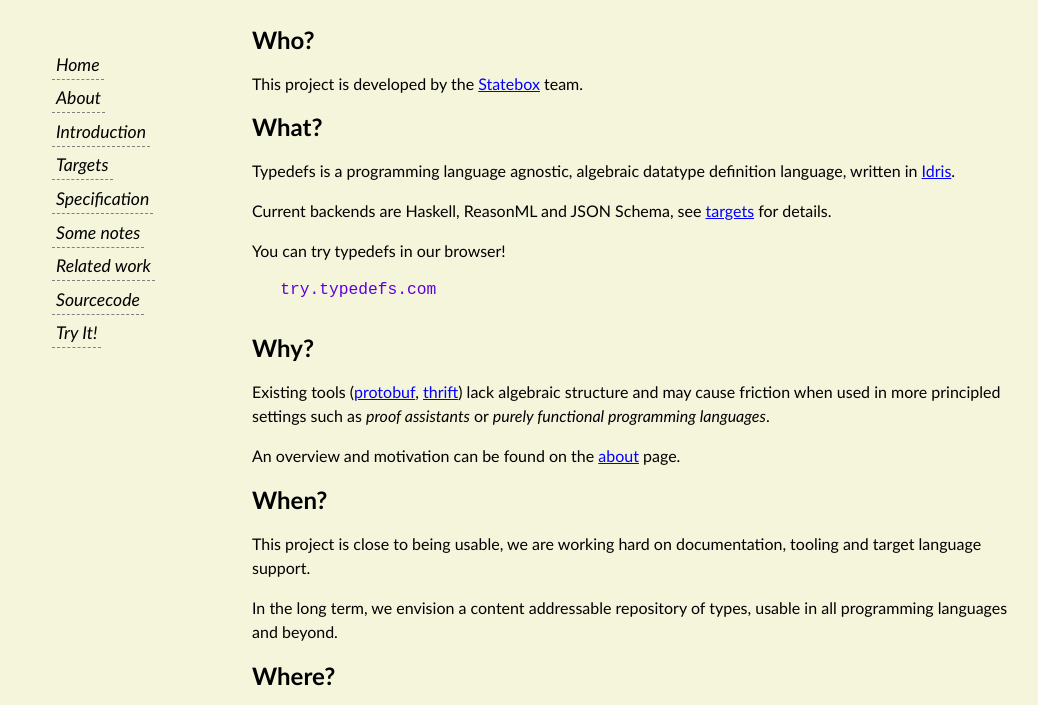
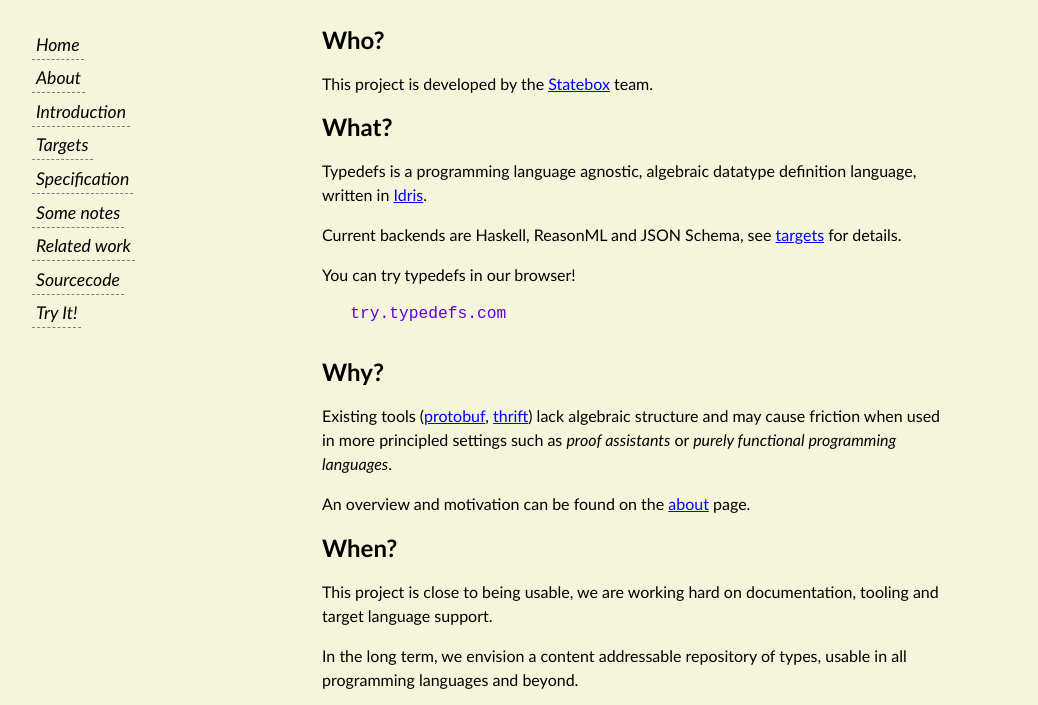
Before and after one commit to typedefs/typedefs.github.io, an Eleventy site: page content/index.md in a window 1280 px wide. Shown: the part 79-784 px from the top of the page, without its empty margins (8-1046 px from the left). Built offline with nearby package versions, Linux system fonts and the light colour scheme; Eleventy itself is replaced by a stand-in of ours; files that its build step writes are made by us from their sources; what markdown-it-checkbox, markdown-it-katex would draw is missing.

Commit message:
slightly more compact layout

```diff
--- a/content/css/main.css
+++ b/content/css/main.css
@@ -13,7 +13,7 @@ a {
 }
 
 #bodytext {
-    max-width: 760px;
+    max-width: 620px;
     margin: auto;
 }
 
@@ -26,7 +26,7 @@ a {
 
 nav {
     line-height: 210%;
-    padding: 1.25em;
+    padding-right: 1.25em;
 }
 nav a {
     font-size: 1.1em;
```
